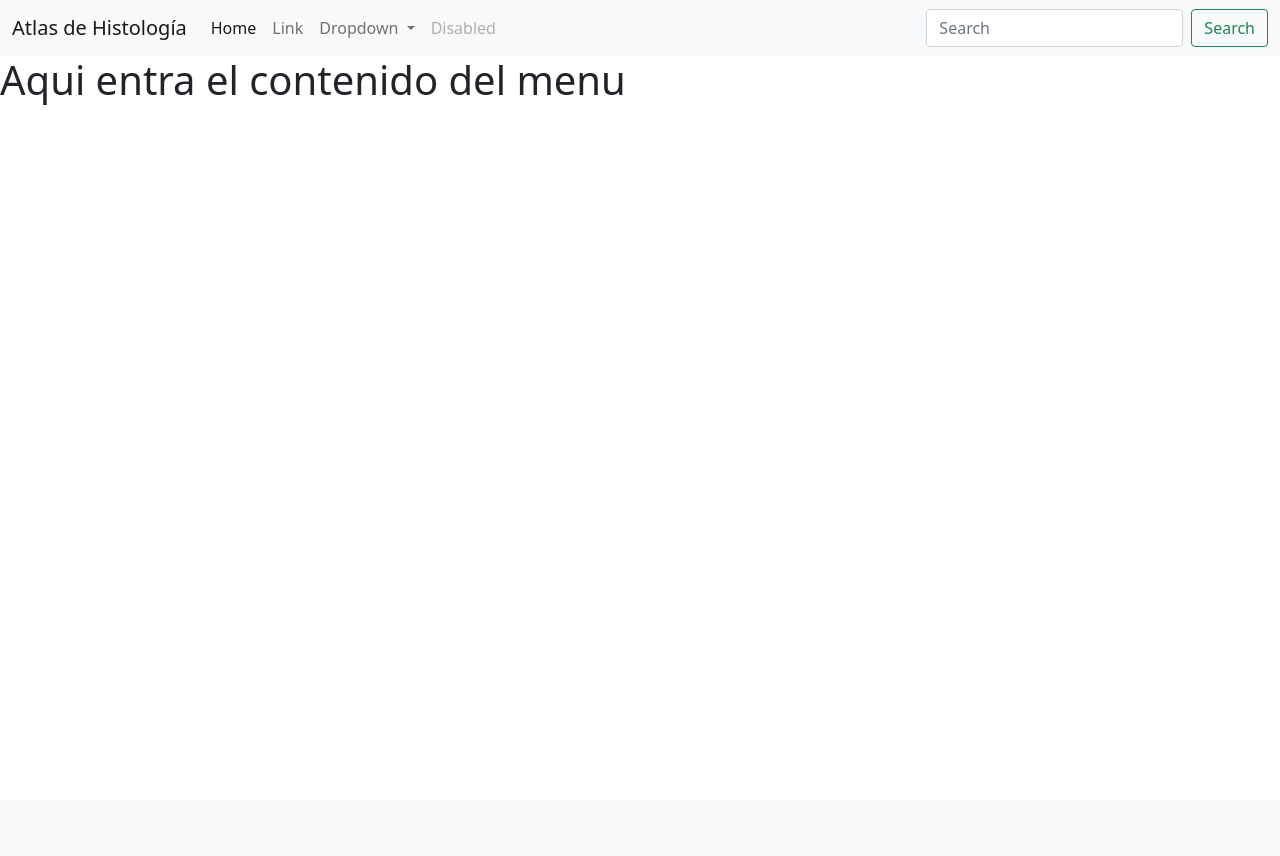
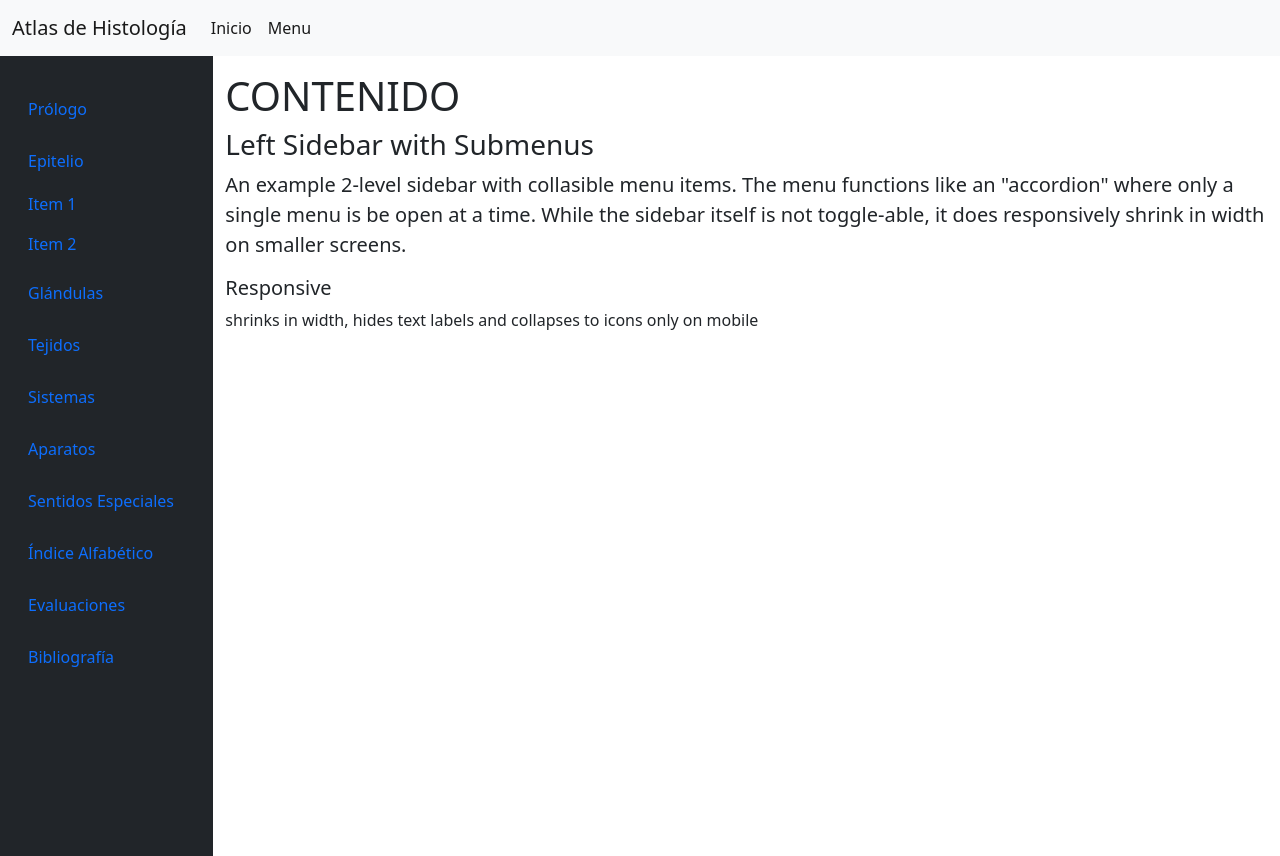
Before and after one commit to Red-Umsalud/SistemaAtlasHistologia, a Django app: template frontend/templates/menu.html in a window 1280 px wide. Before the commit the page ends 105 px from the top, so only its background shows below. Run offline with Django 4.2, Linux system fonts and the light colour scheme; the template is opened without the code that fills it, so the values that code supplies are empty.

Commit message:
Agregada funcionalidad basica a sidebar (Fix #5)

```diff
--- a/SistemaAtlasHistologia/urls.py
+++ b/SistemaAtlasHistologia/urls.py
@@ -18,5 +18,5 @@ from django.urls import path, include
 
 urlpatterns = [
     path('admin/', admin.site.urls),
-    path('frontend/', include('frontend.urls')),
+    path('', include('frontend.urls')),
 ]
--- a/frontend/templates/menu.html
+++ b/frontend/templates/menu.html
@@ -1,3 +1,3 @@
 {% extends 'base.html' %} {% block content %}
-<h1>Aqui entra el contenido del menu</h1>
+{% include 'sidebar.html' %}
 {% endblock content %}
--- a/frontend/templates/navbar.html
+++ b/frontend/templates/navbar.html
@@ -1,6 +1,6 @@
 <nav class="navbar navbar-expand-lg navbar-light bg-light">
   <div class="container-fluid">
-    <a class="navbar-brand" href="#">Atlas de Histología</a>
+    <a class="navbar-brand" href="{% url 'home' %}">Atlas de Histología</a>
     <button
       class="navbar-toggler"
       type="button"
@@ -15,48 +15,14 @@
     <div class="collapse navbar-collapse" id="navbarSupportedContent">
       <ul class="navbar-nav me-auto mb-2 mb-lg-0">
         <li class="nav-item">
-          <a class="nav-link active" aria-current="page" href="#">Home</a>
+          <a class="nav-link active" aria-current="page" href="{% url 'home' %}"
+            >Inicio</a
+          >
         </li>
         <li class="nav-item">
-          <a class="nav-link" href="#">Link</a>
-        </li>
-        <li class="nav-item dropdown">
-          <a
-            class="nav-link dropdown-toggle"
-            href="#"
-            id="navbarDropdown"
-            role="button"
-            data-bs-toggle="dropdown"
-            aria-expanded="false"
-          >
-            Dropdown
-          </a>
-          <ul class="dropdown-menu" aria-labelledby="navbarDropdown">
-            <li><a class="dropdown-item" href="#">Action</a></li>
-            <li><a class="dropdown-item" href="#">Another action</a></li>
-            <li><hr class="dropdown-divider" /></li>
-            <li><a class="dropdown-item" href="#">Something else here</a></li>
-          </ul>
-        </li>
-        <li class="nav-item">
-          <a
-            class="nav-link disabled"
-            href="#"
-            tabindex="-1"
-            aria-disabled="true"
-            >Disabled</a
-          >
+          <a class="nav-link active" href="{% url 'mainmenu' %}">Menu</a>
         </li>
       </ul>
-      <form class="d-flex">
-        <input
-          class="form-control me-2"
-          type="search"
-          placeholder="Search"
-          aria-label="Search"
-        />
-        <button class="btn btn-outline-success" type="submit">Search</button>
-      </form>
     </div>
   </div>
 </nav>
--- /dev/null
+++ b/frontend/templates/sidebar.html
@@ -0,0 +1,169 @@
+<div class="container-fluid">
+  <div class="row flex-nowrap">
+    <div class="col-auto col-md-3 col-xl-2 px-sm-2 px-0 bg-dark">
+      <div
+        class="d-flex flex-column align-items-center align-items-sm-start px-3 pt-2 text-white min-vh-100"
+      >
+        <a
+          href="/"
+          class="d-flex align-items-center pb-3 mb-md-0 me-md-auto text-white text-decoration-none"
+        >
+        </a>
+        <ul
+          class="nav nav-pills flex-column mb-sm-auto mb-0 align-items-center align-items-sm-start"
+          id="menu"
+        >
+          <li class="nav-item">
+            <a href="#" class="nav-link align-middle px-0">
+              <i class="fs-4 bi-house"></i>
+              <span class="ms-1 d-none d-sm-inline">Prólogo</span>
+            </a>
+          </li>
+          <li>
+            <a
+              href="#submenu1"
+              data-bs-toggle="collapse"
+              class="nav-link px-0 align-middle"
+            >
+              <i class="fs-4 bi-speedometer2"></i>
+              <span class="ms-1 d-none d-sm-inline">Epitelio</span>
+            </a>
+            <ul
+              class="collapse show nav flex-column ms-1"
+              id="submenu1"
+              data-bs-parent="#menu"
+            >
+              <li class="w-100">
+                <a href="#" class="nav-link px-0">
+                  <span class="d-none d-sm-inline">Item</span> 1
+                </a>
+              </li>
+              <li>
+                <a href="#" class="nav-link px-0">
+                  <span class="d-none d-sm-inline">Item</span> 2
+                </a>
+              </li>
+            </ul>
+          </li>
+          <li>
+            <a href="#" class="nav-link px-0 align-middle">
+              <i class="fs-4 bi-table"></i>
+              <span class="ms-1 d-none d-sm-inline">Glándulas</span></a
+            >
+          </li>
+          <li>
+            <a
+              href="#submenu2"
+              data-bs-toggle="collapse"
+              class="nav-link px-0 align-middle"
+            >
+              <i class="fs-4 bi-bootstrap"></i>
+              <span class="ms-1 d-none d-sm-inline">Tejidos</span></a
+            >
+            <ul
+              class="collapse nav flex-column ms-1"
+              id="submenu2"
+              data-bs-parent="#menu"
+            >
+              <li class="w-100">
+                <a href="#" class="nav-link px-0">
+                  <span class="d-none d-sm-inline">Item</span> 1</a
+                >
+              </li>
+              <li>
+                <a href="#" class="nav-link px-0">
+                  <span class="d-none d-sm-inline">Item</span> 2</a
+                >
+              </li>
+            </ul>
+          </li>
+          <li>
+            <a
+              href="#submenu3"
+              data-bs-toggle="collapse"
+              class="nav-link px-0 align-middle"
+            >
+              <i class="fs-4 bi-grid"></i>
+              <span class="ms-1 d-none d-sm-inline">Sistemas</span>
+            </a>
+            <ul
+              class="collapse nav flex-column ms-1"
+              id="submenu3"
+              data-bs-parent="#menu"
+            >
+              <li class="w-100">
+                <a href="#" class="nav-link px-0">
+                  <span class="d-none d-sm-inline">Product</span> 1</a
+                >
+              </li>
+              <li>
+                <a href="#" class="nav-link px-0">
+                  <span class="d-none d-sm-inline">Product</span> 2</a
+                >
+              </li>
+              <li>
+                <a href="#" class="nav-link px-0">
+                  <span class="d-none d-sm-inline">Product</span> 3</a
+                >
+              </li>
+              <li>
+                <a href="#" class="nav-link px-0">
+                  <span class="d-none d-sm-inline">Product</span> 4</a
+                >
+              </li>
+            </ul>
+          </li>
+          <li>
+            <a href="#" class="nav-link px-0 align-middle">
+              <i class="fs-4 bi-people"></i>
+              <span class="ms-1 d-none d-sm-inline">Aparatos</span>
+            </a>
+          </li>
+          <li>
+            <a href="#" class="nav-link px-0 align-middle">
+              <i class="fs-4 bi-people"></i>
+              <span class="ms-1 d-none d-sm-inline">Sentidos Especiales</span>
+            </a>
+          </li>
+          <li>
+            <a href="#" class="nav-link px-0 align-middle">
+              <i class="fs-4 bi-people"></i>
+              <span class="ms-1 d-none d-sm-inline">Índice Alfabético</span>
+            </a>
+          </li>
+          <li>
+            <a href="#" class="nav-link px-0 align-middle">
+              <i class="fs-4 bi-people"></i>
+              <span class="ms-1 d-none d-sm-inline">Evaluaciones</span>
+            </a>
+          </li>
+          <li>
+            <a href="#" class="nav-link px-0 align-middle">
+              <i class="fs-4 bi-people"></i>
+              <span class="ms-1 d-none d-sm-inline">Bibliografía</span>
+            </a>
+          </li>
+        </ul>
+        <hr />
+      </div>
+    </div>
+    <div class="col py-3">
+      <h1>CONTENIDO</h1>
+
+      <h3>Left Sidebar with Submenus</h3>
+      <p class="lead">
+        An example 2-level sidebar with collasible menu items. The menu
+        functions like an "accordion" where only a single menu is be open at a
+        time. While the sidebar itself is not toggle-able, it does responsively
+        shrink in width on smaller screens.
+      </p>
+      <ul class="list-unstyled">
+        <li>
+          <h5>Responsive</h5>
+          shrinks in width, hides text labels and collapses to icons only on
+          mobile
+        </li>
+      </ul>
+    </div>
+  </div>
+</div>
--- a/frontend/urls.py
+++ b/frontend/urls.py
@@ -2,6 +2,6 @@ from django.urls import path
 from .views import home, mainmenu
 
 urlpatterns = [
-    path('', home),
-    path('menu/',mainmenu)
+    path('', home, name='home'),
+    path('menu/',mainmenu, name='mainmenu')
 ]
```
